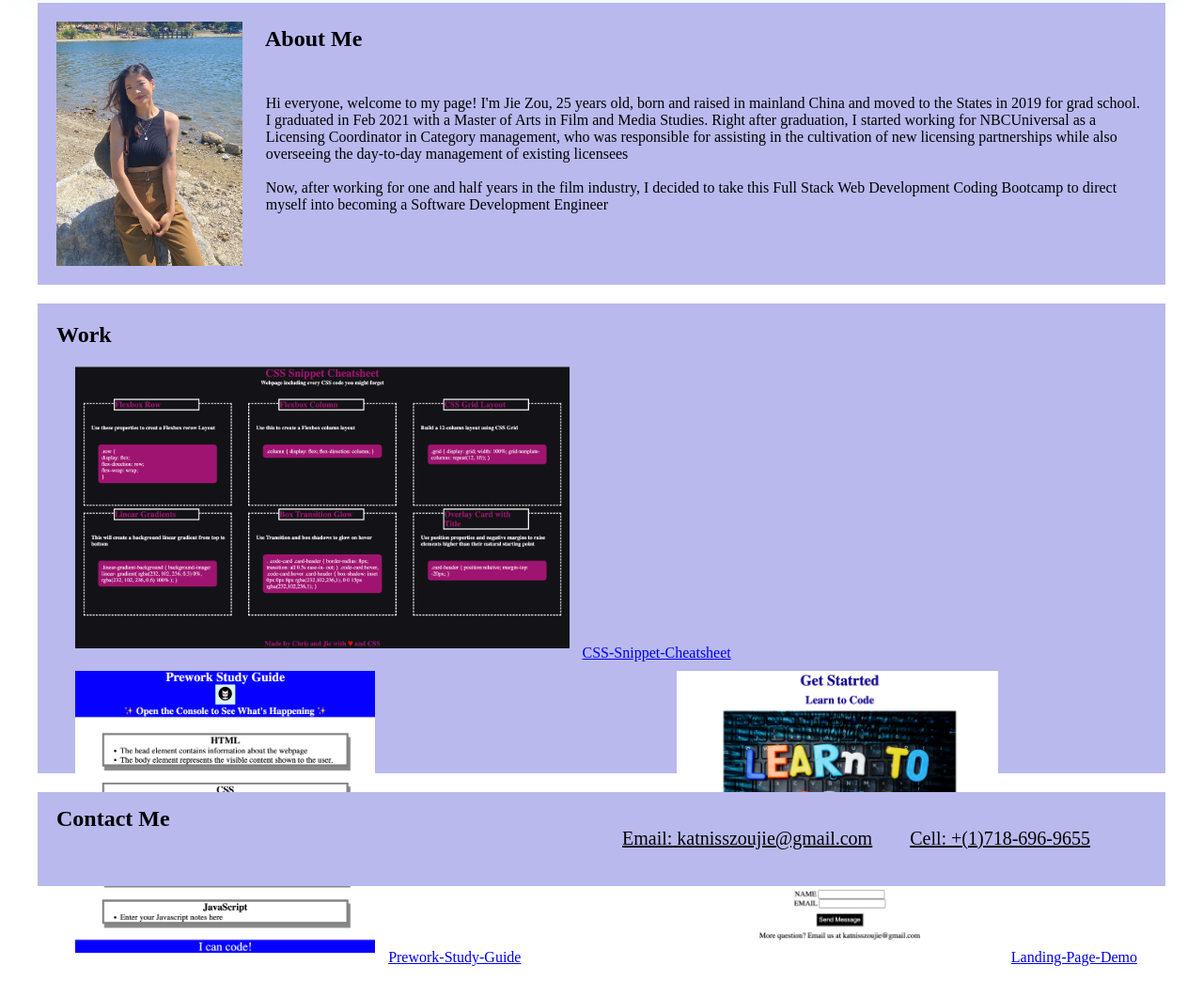
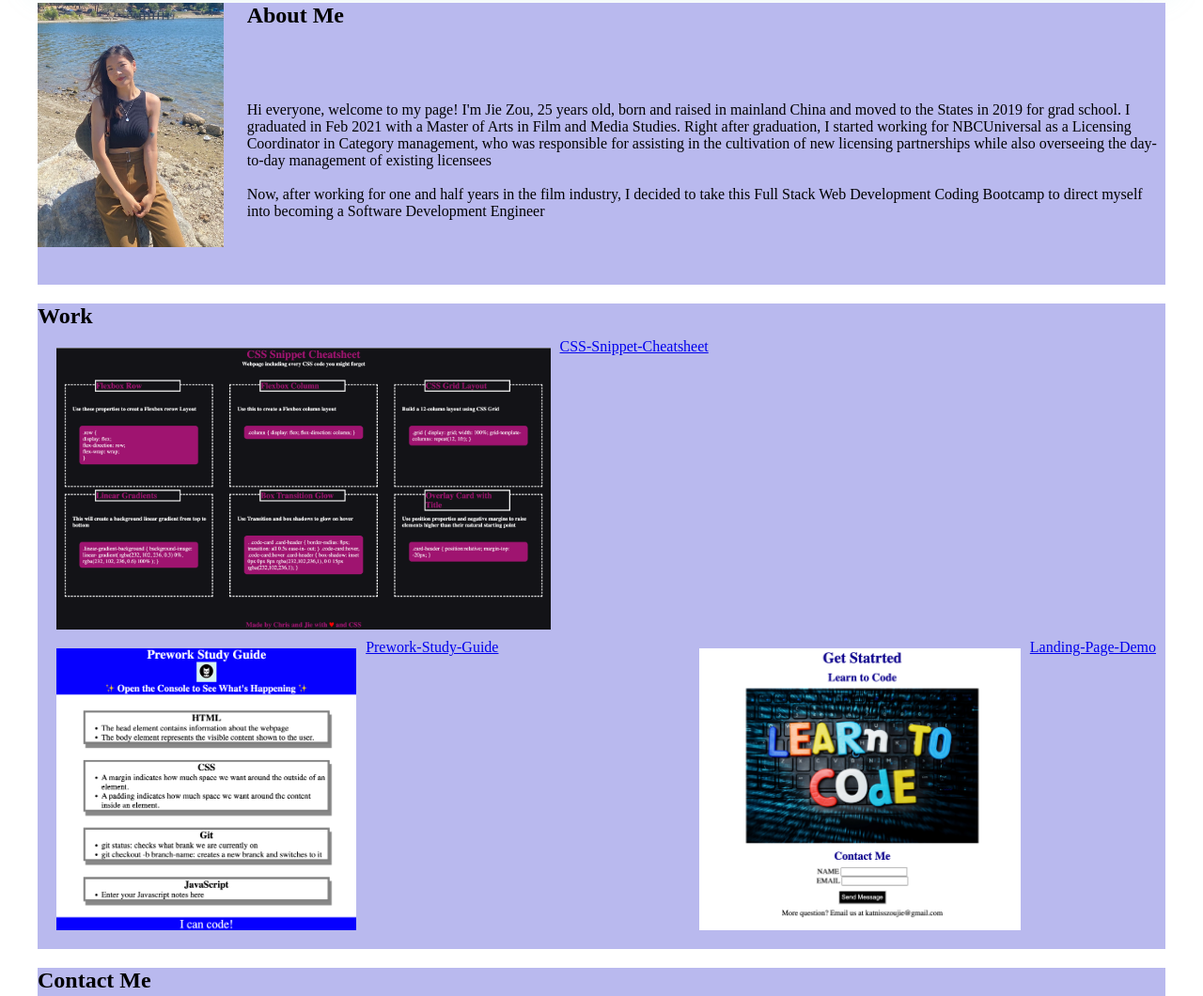
Before and after one commit to Zoujiejie/professional-portfolio, a plain HTML site: page index.html in a window 1280 px wide. Shown: the part 134-1194 px from the top of the page at 94% size. Before the commit the page ends 1172 px from the top, so only its background shows below. Drawn offline with Linux system fonts and the light colour scheme.

Commit message:
images-flexbox

```diff
--- a/index.html
+++ b/index.html
@@ -55,7 +55,7 @@
                 </div>
             </div>
 
-            <div class="contact-me" , id="Contact Me">
+            <div class="contact-me" id="Contact Me">
                 <h2 class="title-3">Contact Me</h2>
                 <br>
                 <div class="contact">
--- a/style.css
+++ b/style.css
@@ -48,8 +48,8 @@ nav a {
 .portfolio-section > .work,
 .portfolio-section > .contact-me {
     background-color: rgb(185, 185, 238);
-    margin-top: 20px;
-    position: relative;
+    margin-top: 20px; */
+   /* position: relative;*/
     padding: 20px;
 }
 
@@ -57,24 +57,24 @@ nav a {
     height: 300px;
 }
 
-.portfolio-section > .work {
-    height: 500px;
-}
+/* .portfolio-section > .work { */
+    /* height: 500px; */
+/* } */
 
 .portfolio-section > .contact-me {
     height: 100px;
 }
 
 .title-1 {
-    position: absolute;
+   / position: absolute;*/
     top: 25px;
     margin-left: 222px;
 }
 
-.title-3 {
+/* .title-3 {
     position: absolute;
     top: 15px;
-}
+} */
 
 .contact {
     font-size: 20px;
@@ -99,6 +99,12 @@ nav a {
     justify-content: space-between;
     padding: 10px;
 }
+.cheatsheet,
+.prework-study,
+.landing {
+    display: flex;
+    flex-wrap: wrap;
+}
 
 .prework,
 .landing-page,
```
